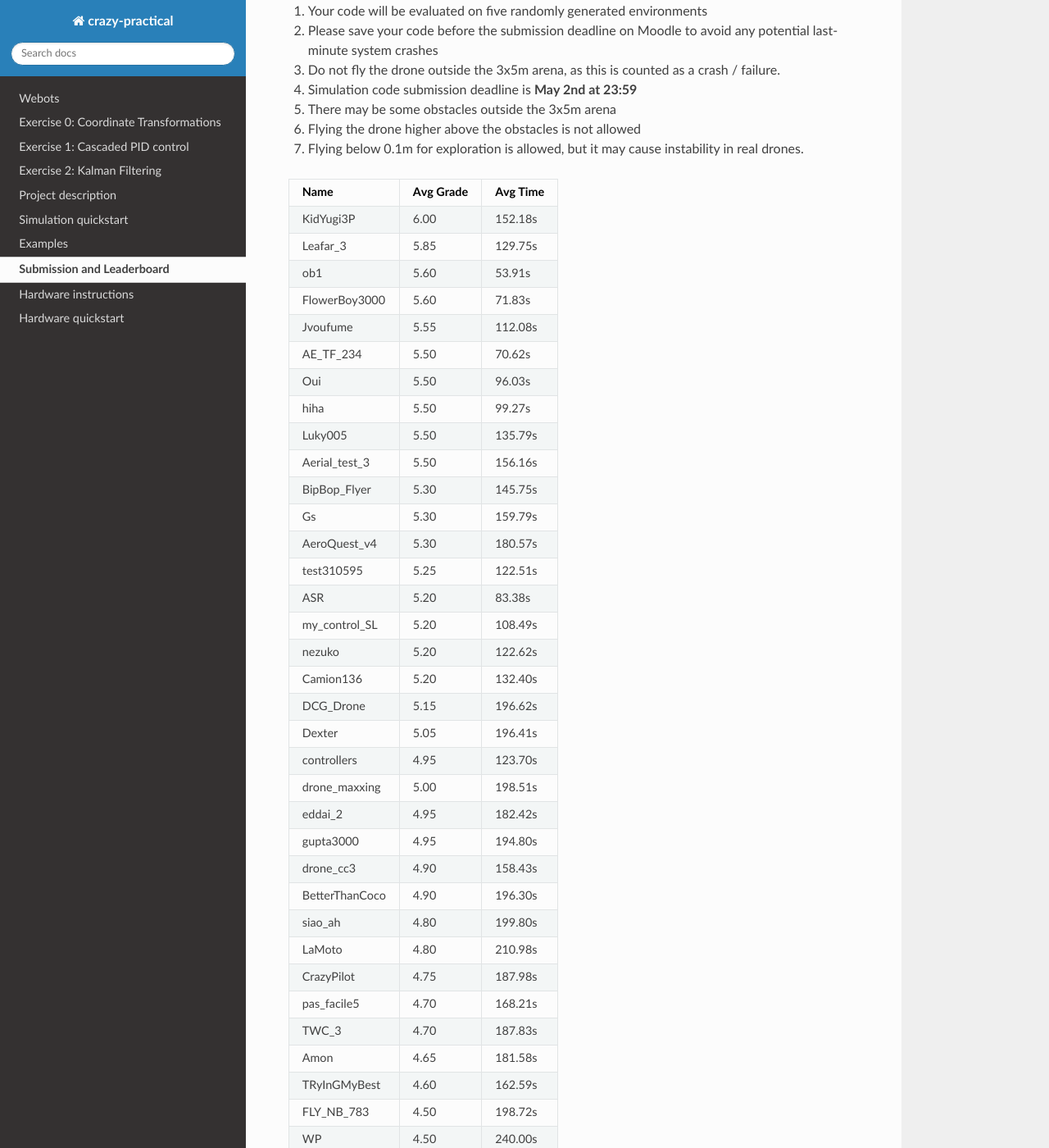
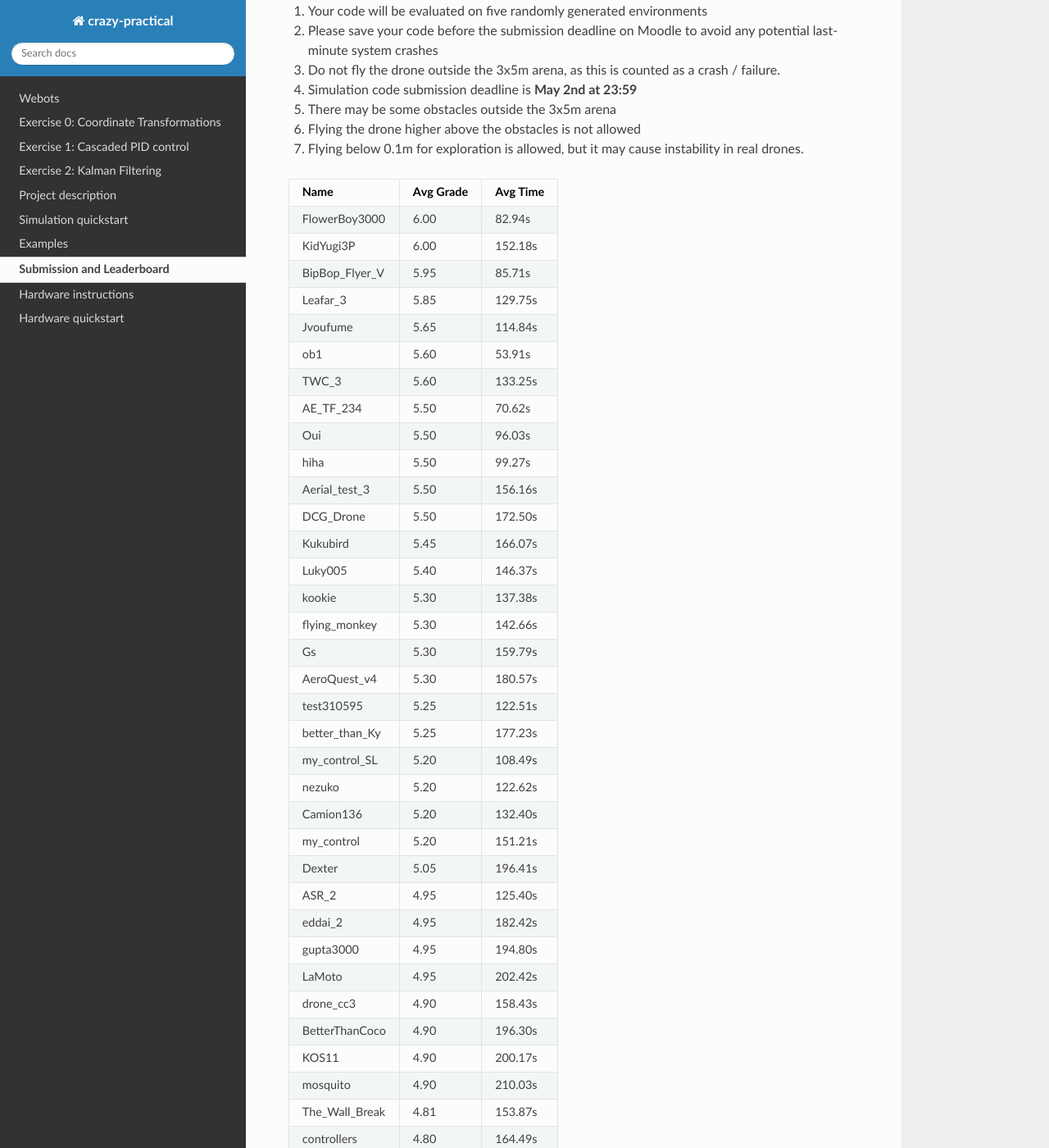
Before and after one commit to lis-epfl/micro-502, a Sphinx documentation site: the page built from docs/assignment/leaderboard.rst, in a window 1280 px wide and 1400 px high, scrolled down 422 px. Shown: the whole window at 82% size. Built offline with Sphinx 7.4.7 and the Read the Docs theme 2.0.0, drawn with Linux system fonts in a browser that asks for light colours; some of the changed text lies outside the part shown.

Commit message:
leaderboard update

```diff
--- a/docs/assignment/leaderboard.rst
+++ b/docs/assignment/leaderboard.rst
@@ -20,55 +20,64 @@ Please ensure that the zip file you submit at least contains your **my_control.p
 ============== ========= ========
 Name           Avg Grade Avg Time
 ============== ========= ========
+FlowerBoy3000  6.00      82.94s
 KidYugi3P      6.00      152.18s
+BipBop_Flyer_V 5.95      85.71s
 Leafar_3       5.85      129.75s
+Jvoufume       5.65      114.84s
 ob1            5.60      53.91s
-FlowerBoy3000  5.60      71.83s
-Jvoufume       5.55      112.08s
+TWC_3          5.60      133.25s
 AE_TF_234      5.50      70.62s
 Oui            5.50      96.03s
 hiha           5.50      99.27s
-Luky005        5.50      135.79s
 Aerial_test_3  5.50      156.16s
-BipBop_Flyer   5.30      145.75s
+DCG_Drone      5.50      172.50s
+Kukubird       5.45      166.07s
+Luky005        5.40      146.37s
+kookie         5.30      137.38s
+flying_monkey  5.30      142.66s
 Gs             5.30      159.79s
 AeroQuest_v4   5.30      180.57s
 test310595     5.25      122.51s
-ASR            5.20      83.38s
+better_than_Ky 5.25      177.23s
 my_control_SL  5.20      108.49s
 nezuko         5.20      122.62s
 Camion136      5.20      132.40s
-DCG_Drone      5.15      196.62s
+my_control     5.20      151.21s
 Dexter         5.05      196.41s
-controllers    4.95      123.70s
-drone_maxxing  5.00      198.51s
+ASR_2          4.95      125.40s
 eddai_2        4.95      182.42s
 gupta3000      4.95      194.80s
+LaMoto         4.95      202.42s
 drone_cc3      4.90      158.43s
 BetterThanCoco 4.90      196.30s
-siao_ah        4.80      199.80s
-LaMoto         4.80      210.98s
+KOS11          4.90      200.17s
+mosquito       4.90      210.03s
+The_Wall_Break 4.81      153.87s
+controllers    4.80      164.49s
+F_T            4.80      204.19s
+LuFrancu       4.80      215.41s
 CrazyPilot     4.75      187.98s
 pas_facile5    4.70      168.21s
-TWC_3          4.70      187.83s
 Amon           4.65      181.58s
 TRyInGMyBest   4.60      162.59s
+pepehands      4.50      192.76s
 FLY_NB_783     4.50      198.72s
-WP             4.50      240.00s
 shrimp         4.45      240.00s
-Janfilip       4.30      240.00s
+test023        4.30      240.00s
 testing05      4.30      240.00s
 LK_sub_2       4.00      240.00s
+my_control.py  4.00      240.00s
 Aussi_lentemen 4.00      240.00s
 marmar         3.95      240.00s
 Test_uWu_V2    3.95      240.00s
 my_control     3.90      240.00s
 WML_2.0        3.90      240.00s
+Hobinroodz     3.80      240.00s
 LS27           3.60      240.00s
-Cholalibuhate  3.60      240.00s
+heheheha       3.60      240.00s
 PL_s2          3.50      240.00s
 okeydokey      3.50      240.00s
-spagetti_code  3.50      240.00s
 kordh_test_dro 3.50      240.00s
 simulation_324 3.50      240.00s
 ============== ========= ========
```
